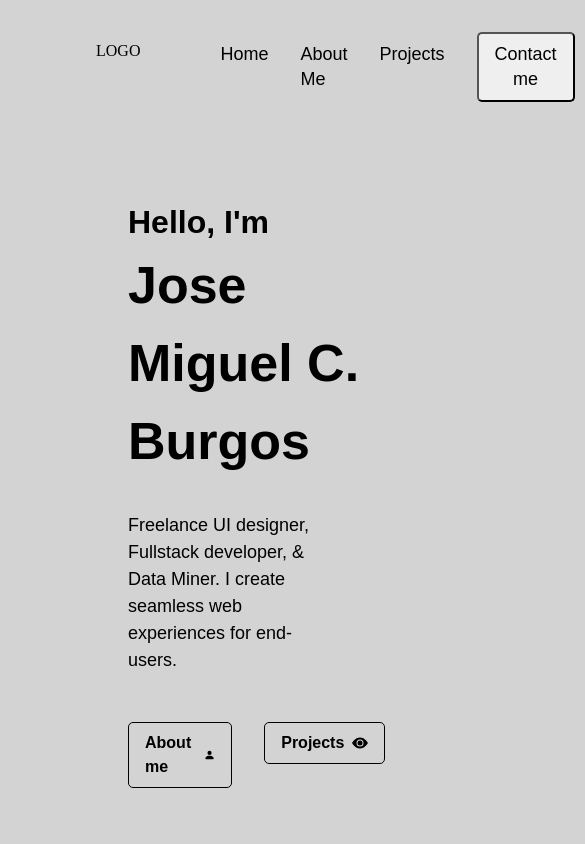
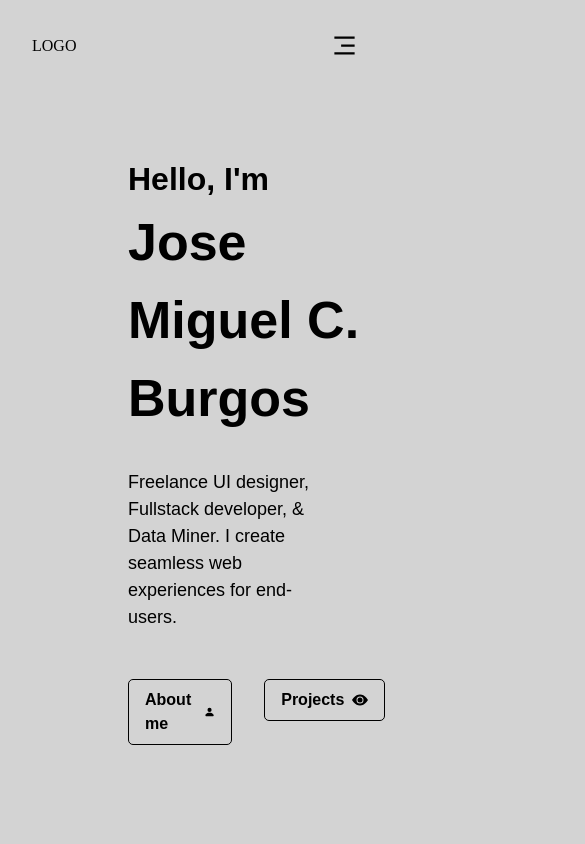
Before and after one commit to migiburgos/Portfolio, a React (Create React App) app in the folder client/: page / in a window 390 px wide. Shown: the top 844 px of the page, 585 px wide, since content can reach past the window. Built offline with nearby package versions, Linux system fonts and the light colour scheme.

Commit message:
Responsive Navbar Completed

```diff
--- a/client/src/components/navbar/Navbar.jsx
+++ b/client/src/components/navbar/Navbar.jsx
@@ -18,6 +18,13 @@ const Menu = () => (
 
 const Navbar = () => {
   const [toggleMenu, setToggleMenu] = useState(false);
+
+  const toggleIcon = toggleMenu ? (
+    <RiCloseLine size={27} onClick={() => setToggleMenu(false)} />
+  ) : (
+    <RiMenu3Line size={27} onClick={() => setToggleMenu(true)} />
+  );
+
   return (
     <div className="navbar">
       <div className="navbar__links">
@@ -29,11 +36,26 @@ const Navbar = () => {
         </div>
       </div>
 
-      <a href="#contact">
-        <div className="navbar__contact">
+      <div className="navbar__contact">
+        <a href="#contact">
           <button type="button">Contact me</button>
-        </div>
-      </a>
+        </a>
+      </div>
+
+      <div className="navbar__menu">
+        {toggleIcon}
+
+        {toggleMenu && (
+          <div className="navbar__menu-container scale-up-center">
+            <div className="navbar__list">
+              <Menu />
+              <a href="#contact">
+                <button type="button">Contact me</button>
+              </a>
+            </div>
+          </div>
+        )}
+      </div>
     </div>
   );
 };
--- a/client/src/components/navbar/navbar.css
+++ b/client/src/components/navbar/navbar.css
@@ -14,6 +14,8 @@
 
 .navbar__logo {
   display: flex;
+  /* flex: 1; */
+  justify-content: flex-start;
   margin-right: 4rem;
 }
 
@@ -21,8 +23,16 @@
   display: flex;
 }
 
+.navbar__contact {
+  display: flex;
+  flex: 1;
+  align-items: center;
+  justify-content: flex-end;
+}
+
 .navbar__links-container p,
-.navbar button {
+.navbar__contact button,
+.navbar__menu-container p {
   font-family: var(--font-family);
   font-weight: 500;
   font-size: 18px;
@@ -31,12 +41,83 @@
   margin: 0 1rem;
 }
 
-.navbar__links-container p {
-  /* margin-right: 1.5rem; */
-}
-
-.navbar button {
+.navbar__contact button {
   border-radius: 5px;
 
   padding: 0.5rem 1rem;
 }
+
+/* ------------------------------ */
+.navbar__menu {
+  margin-left: 1rem;
+
+  display: none;
+}
+
+.navbar__menu svg {
+  cursor: pointer;
+}
+
+.navbar__menu-container {
+  border: 1px solid black;
+  position: absolute;
+  padding: 2rem;
+}
+
+.navbar__menu-container p {
+  margin: 0.5rem 0;
+}
+
+.navbar__menu-container button {
+  border-radius: 5px;
+  font-family: var(--font-family);
+  font-weight: 500;
+  font-size: 18px;
+  line-height: 25px;
+
+  padding: 0.5rem 1rem;
+}
+
+.navbar__list {
+  display: flex;
+  flex-direction: column;
+  align-items: flex-end;
+}
+
+@media screen and (max-width: 1050px) {
+  .navbar__links-container {
+    display: none;
+  }
+  .navbar__menu {
+    display: flex;
+  }
+  .navbar__menu-container {
+    top: 6rem;
+    right: 6rem;
+  }
+
+  .navbar__menu-container button {
+    display: none;
+  }
+}
+
+@media screen and (max-width: 700px) {
+  .navbar {
+    padding: 2rem 4rem;
+  }
+}
+
+@media screen and (max-width: 550px) {
+  .navbar {
+    padding: 2rem;
+  }
+
+  .navbar__contact {
+    display: none;
+  }
+
+  .navbar__menu-container {
+    top: 4rem;
+    right: 2rem;
+  }
+}
```
